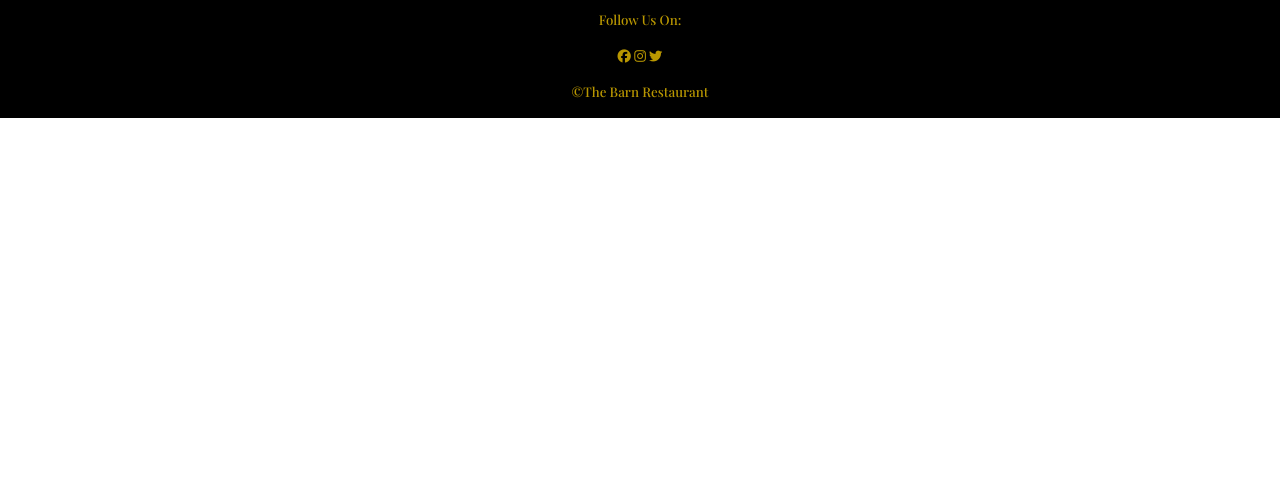
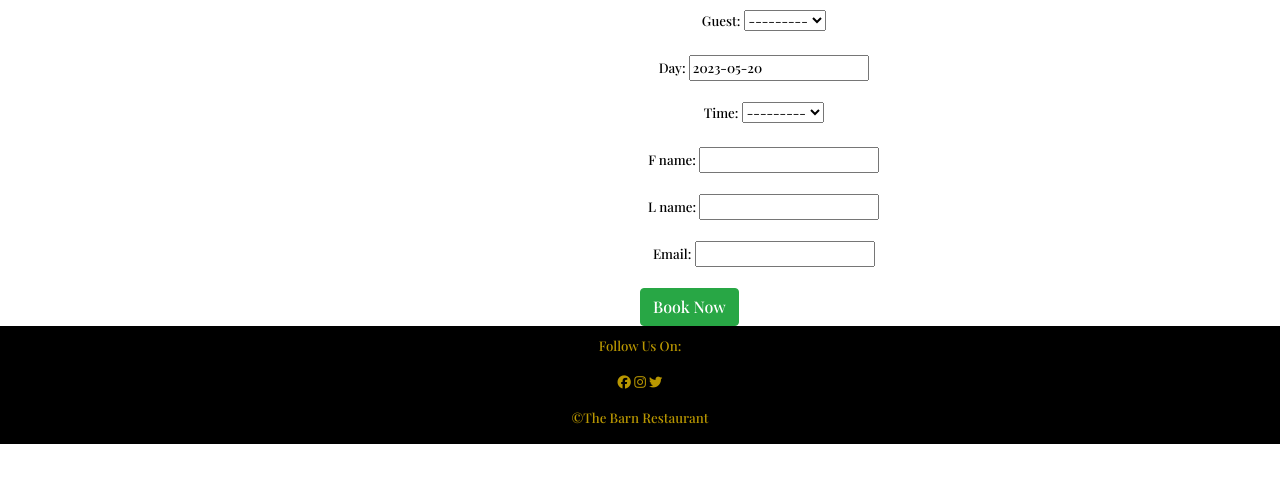
Before and after one commit to K-JC/The_Barn, a Django app: page /bookingsystem/ in a window 1280 px wide. Shown: the part 52-535 px from the top of the page. Run offline with Django 3.2, Linux system fonts and the light colour scheme; some libraries are stand-ins or nearby versions.

Commit message:
link up make_booking page so that when clicked it takes user to booking page where they can input data like how many guests, need to add login to this page so only when user has login account they can book table

```diff
--- a/bookingsystem/views.py
+++ b/bookingsystem/views.py
@@ -23,7 +23,7 @@ def get(self, request):
 class MakeBooking(generic.CreateView):
     model = guest_booking
     template_name = 'make_booking.html'
-    fields = (['guest', 'day', 'time', 'first_name', 'last_name', 'email'])
+    fields = (['guest', 'day', 'time', 'f_name', 'l_name', 'email'])
 
     def success_url(self, request):
         return render(request, 'thankyou.html')
--- a/static/css/style.css
+++ b/static/css/style.css
@@ -15,6 +15,7 @@ body {
     font-weight: 400;
     color: #b99700;
     font-size: x-large;
+    text-decoration: none;
 }
 
 /*navagation bar area*/
@@ -35,6 +36,7 @@ span i {
     float: right;
     position: relative;
     bottom: 40px;
+    font-size: small;
 }
 .nav-options {
     display: inline;
--- a/templates/base.html
+++ b/templates/base.html
@@ -28,7 +28,7 @@
     <!--nav bar with toggle for smaller screen sizes-->
 
     <nav class="navbar">
-        <a id="barn-logo" href="#">The Barn Restaurant</a>
+        <a id="barn-logo" href="{% url 'home' %}">The Barn Restaurant</a>
 
         <button class="navbar-toggler" type="button" data-toggle="collapse"
         data-target="#navbarSupportedContent41" aria-controls="navbarSupportedContent41" aria-expanded="false"
@@ -52,10 +52,10 @@
                 <a class="nav-links" href="{% url 'account_signup' %}">Sign Up</a>
             </li>
             <li class="nav-options">
-                <a class="nav-links" href="">Menu</a>
+                <a class="nav-links" href="">Menu</a> <!--LINK UP-->
             </li>
             <li class="nav-options">
-                <a class="nav-links" href="">Book A Table</a>
+                <a class="nav-links" href="{% url 'make_booking' %}">Book A Table</a>
             </li>
             <li class="nav-options">
                 <a class="nav-links" href="{% url 'account_login' %}">Sign in</a>
--- a/templates/index.html
+++ b/templates/index.html
@@ -8,7 +8,7 @@
 
 <!--Book Now Button-->
 <div id="bookingbutton">
-<button class="btn btn-book btn-md" type="button">Book Now</button>
+<button class="btn btn-book btn-md" type="button" href="{% url 'make_booking' %}">Book Now</button>
 </div>
 
 <!--Image Food 1-->
--- a/templates/make_booking.html
+++ b/templates/make_booking.html
@@ -1,11 +1,24 @@
 {% extends "base.html" %}
 
 {% block content %}
+<!--User authorisation to make booking-->
+
 
 <!--make a booking section-->
-<div>
+<section id="make-booking" class="booking-table">
+<div class="booking-container">
+    <div class="row">
+    <div class="col-md-3 mt-5 offset-md-3"></div>
+    <form method="POST">
+        {% csrf_token %}
+        {{form.as_p}}
 
+        <button id="submit-button" class="btn btn-success">Book Now</button>
+    </form>
 </div>
+</div>
+</div>
+</section>
 
 
 {%endblock%}
--- a/templates/menu.html
+++ b/templates/menu.html
@@ -4,8 +4,7 @@
 
 <!--Menu PDF-->
 <section>
-
-
+<p> MENU GOES HERE></p>
 </section>
 
 
--- a/templates/thankyou.html
+++ b/templates/thankyou.html
@@ -1,8 +1,10 @@
 {% extends "base.html" %}
 
 {% block content %}
+<!--Image-->
+<div>
 
-
+</div>
 <section>
 <p>Thank you for your booking, we will see you soon!</p>
 </section>
```
